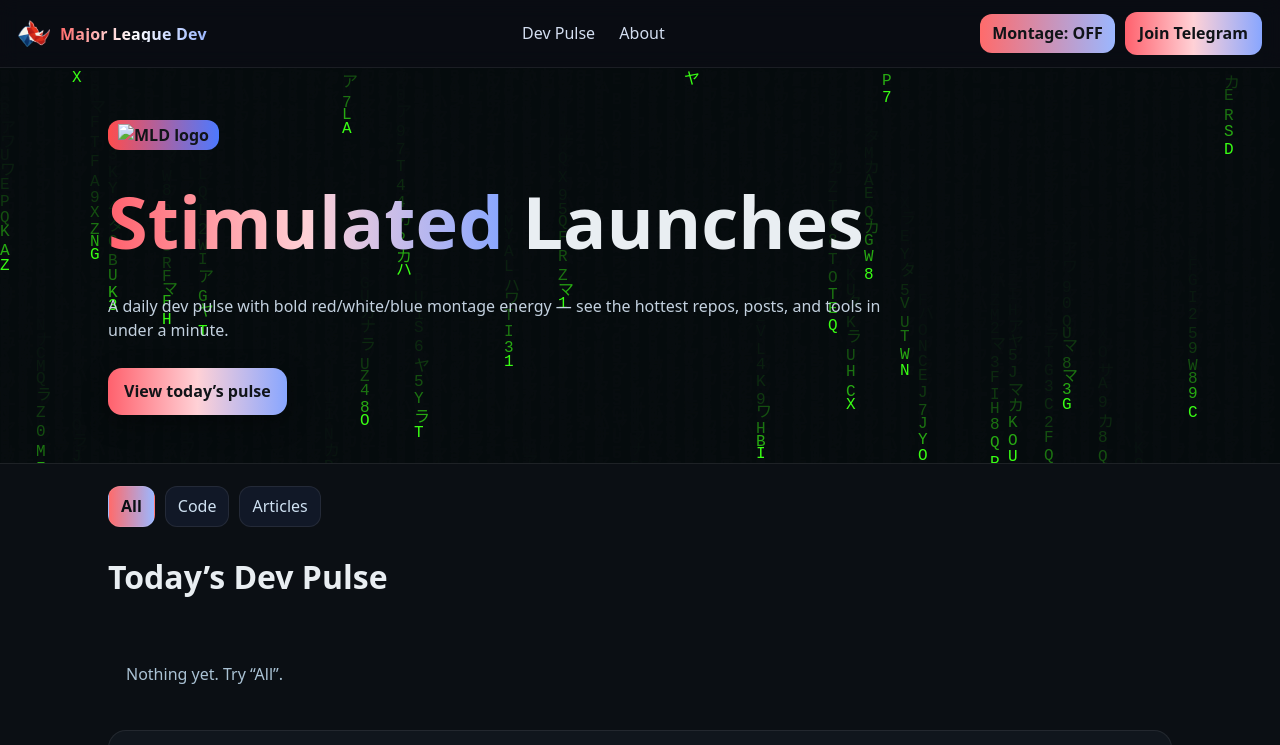
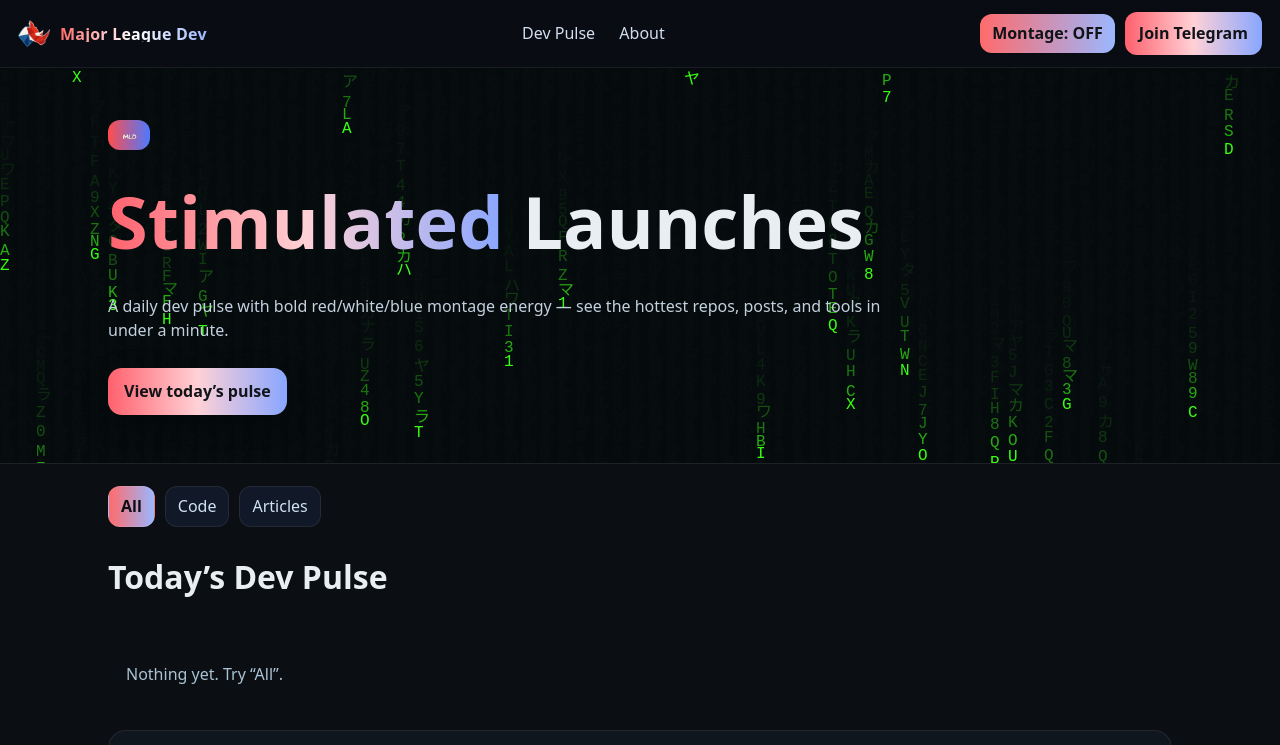
Before and after one commit to conspiraai/MLD, a plain HTML site: page index.html in a window 1280 px wide. Shown: the top 745 px of the page. Drawn offline with Linux system fonts and the light colour scheme; no server answers.

Commit message:
Update index.html

```diff
--- a/index.html
+++ b/index.html
@@ -34,7 +34,7 @@
 
     <div class="hero-content">
       <span class="pill">
-  <img src="assets/mld.png" alt="MLD logo" class="pill-logo">
+  <img src="assets/mld-logo.png" alt="MLD logo" class="pill-logo">
 </span>      <h1><span class="stim">Stimulated</span> Launches</h1>
       <p class="tagline">
         A daily dev pulse with bold red/white/blue montage energy —
```
